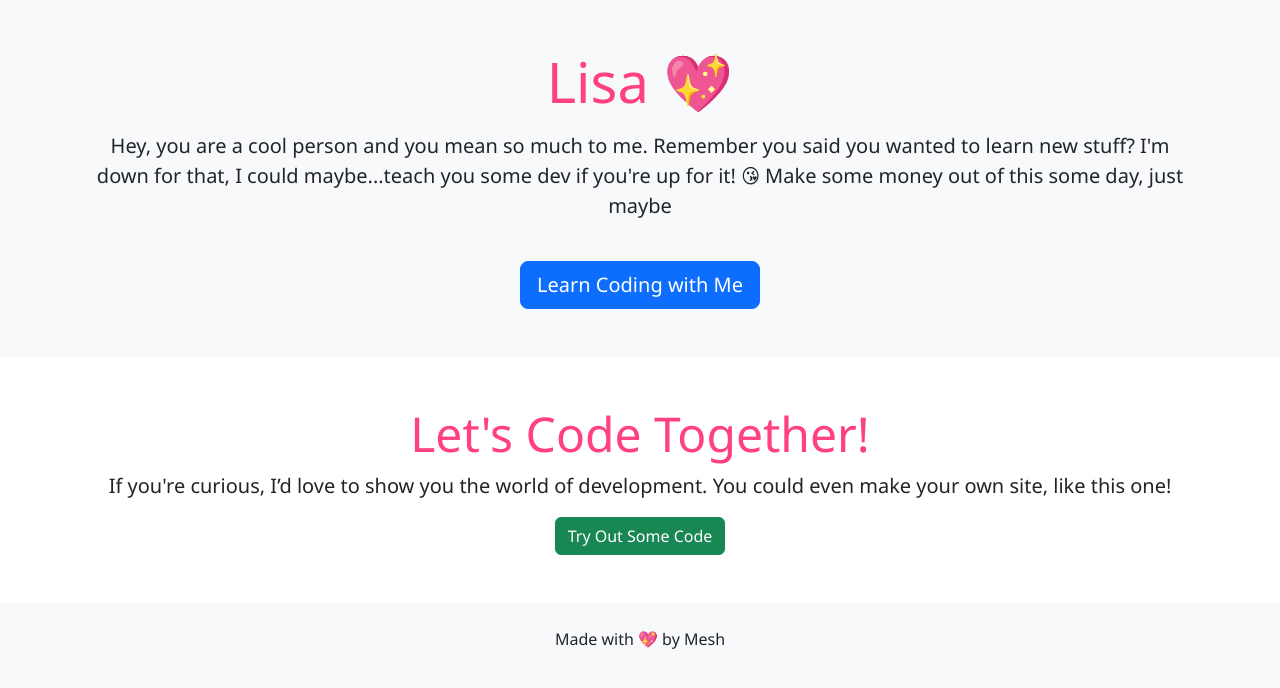
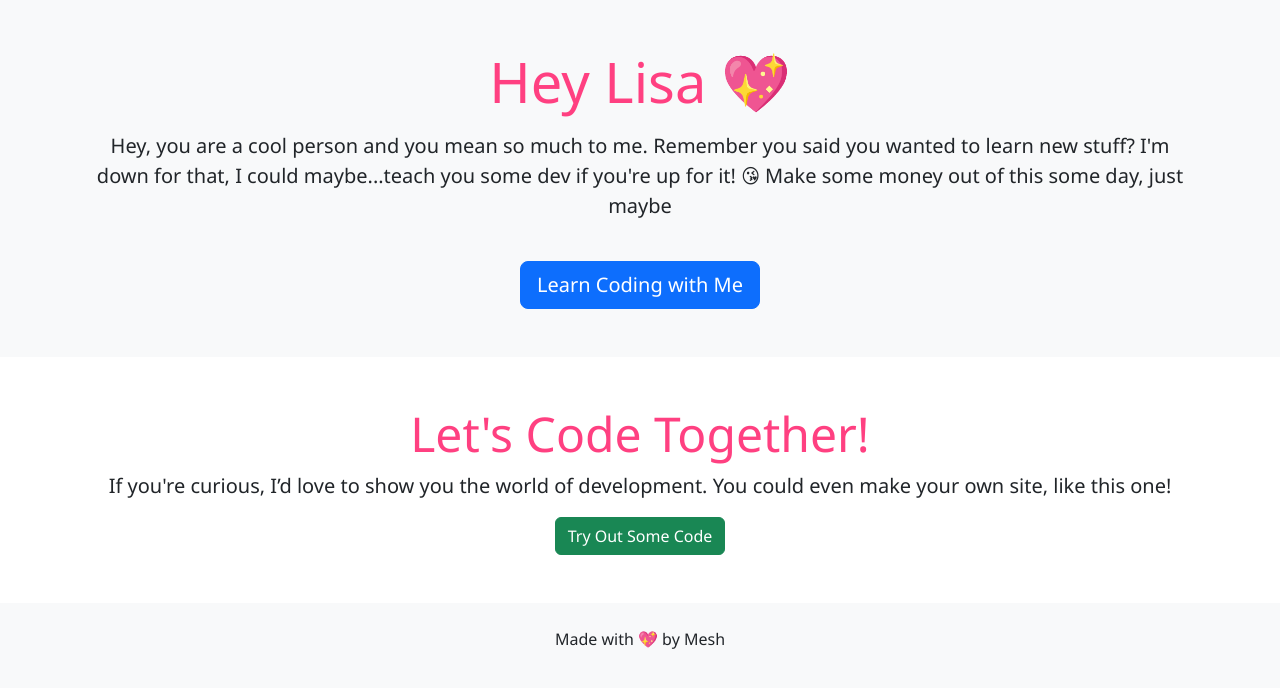
Before and after one commit to mesh029/cool-site, a plain HTML site: page index.html in a window 1280 px wide. Drawn offline with nearby package versions, Linux system fonts and the light colour scheme.

Commit message:
some changes

```diff
--- a/index.html
+++ b/index.html
@@ -11,7 +11,7 @@
     <!-- Hero Section -->
     <section class="bg-light text-center py-5">
         <div class="container">
-            <h1 class="display-4">Lisa 💖</h1>
+            <h1 class="display-4">Hey Lisa 💖</h1>
             <p class="lead mt-3">Hey, you are a cool person and you mean so much to me. Remember you said you wanted to learn new stuff? I'm down for that, I could maybe...teach you some dev if you're up for it! 😘 Make some money out of this some day, just maybe</p>
             <a href="#learn" class="btn btn-primary btn-lg mt-4">Learn Coding with Me</a>
         </div>
```
